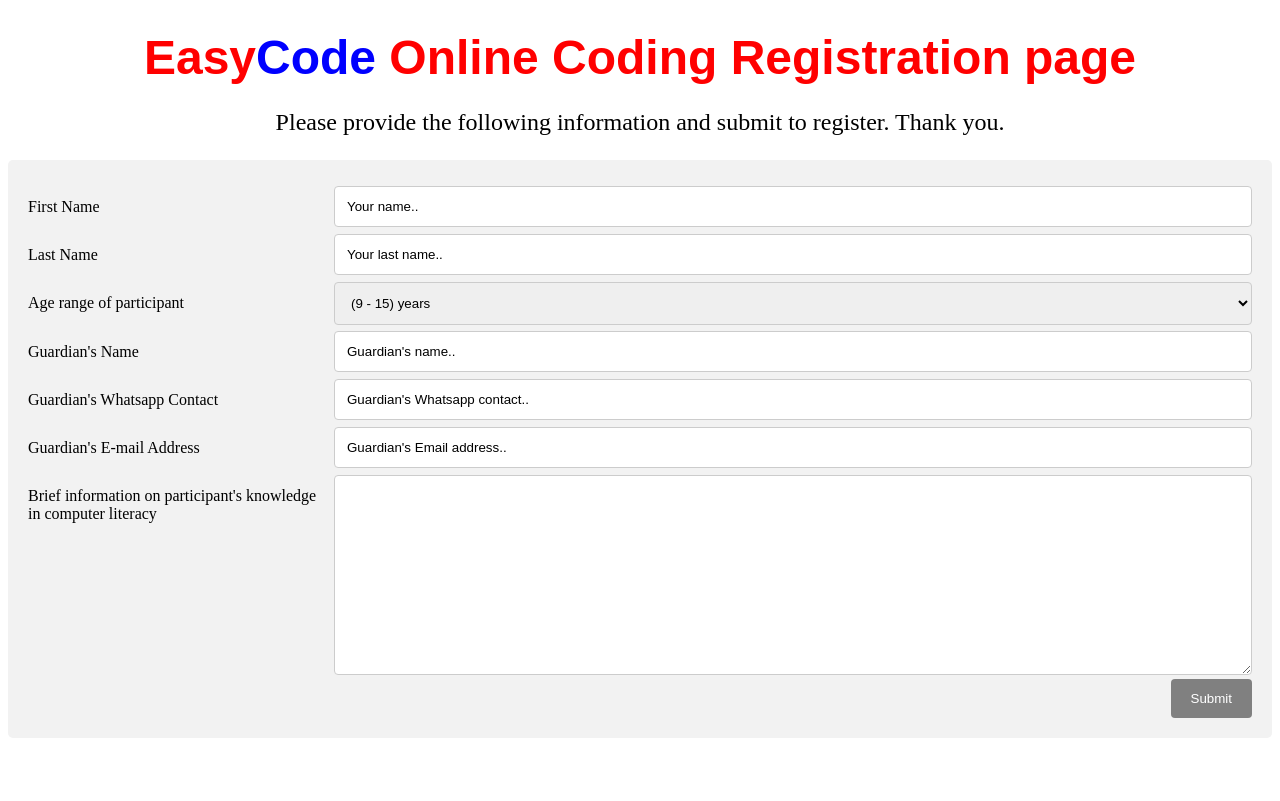
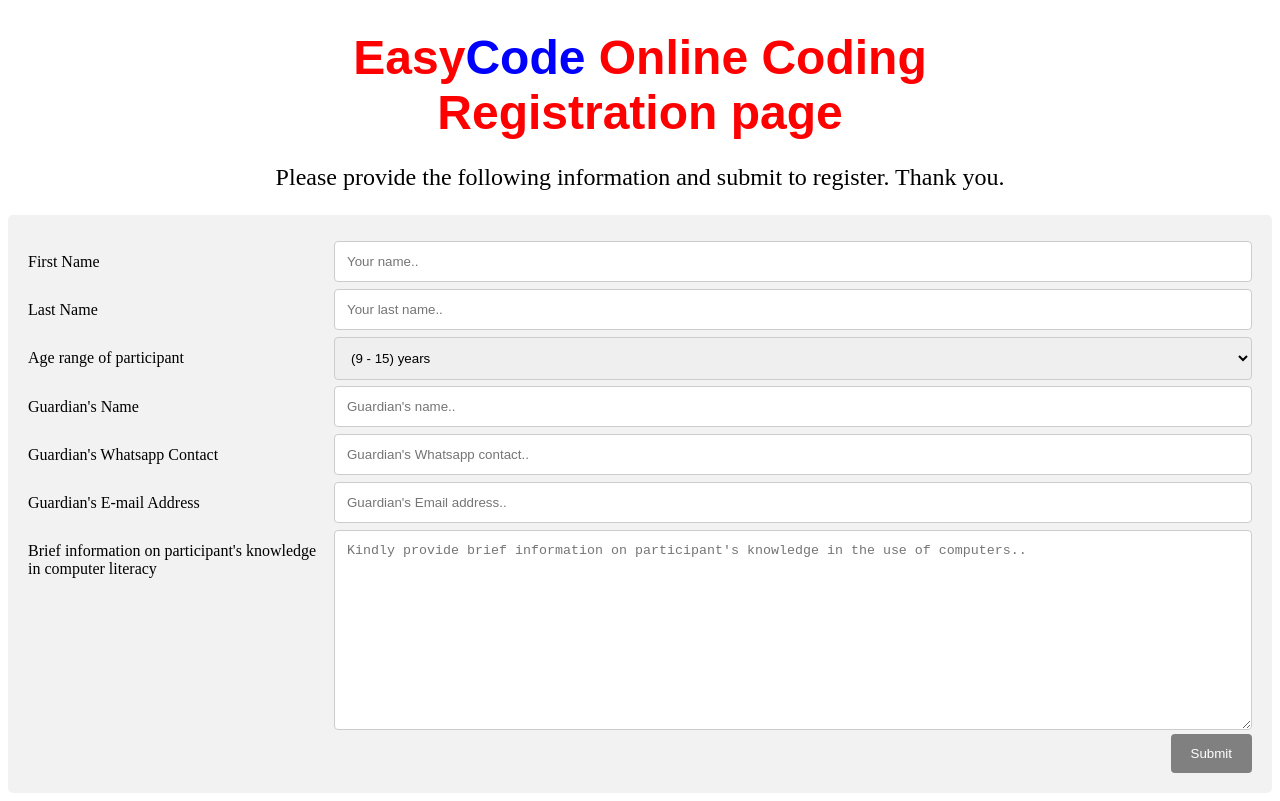
Before and after one commit to easy101code/register, a plain HTML site: page index.html in a window 1280 px wide. Drawn offline with Linux system fonts and the light colour scheme.

Commit message:
Updated Registration Page file

```diff
--- a/index.html
+++ b/index.html
@@ -9,7 +9,7 @@
 
   <body>
     <div class="top-container";font size: >
-      <h1>Easy<span style="color:blue;font-weight:bold">Code</span> Online Coding Registration page</h1>
+      <h1>Easy<span style="color:blue;font-weight:bold">Code</span> Online Coding <br />Registration page</h1>
       <p>
         Please provide the following information and submit to register. Thank you.
       </p>
@@ -21,7 +21,7 @@
         <label for="fname">First Name</label>
       </div>
       <div class="col-75">
-        <input type="text" name="firstname" value="Your name..">
+        <input type="text" name="firstname" placeholder="Your name..">
       </div>
     </div>
     <div class="row">
@@ -29,7 +29,7 @@
         <label for="lname">Last Name</label>
       </div>
       <div class="col-75">
-        <input type="text" name="lastname" value="Your last name..">
+        <input type="text" name="lastname" placeholder="Your last name..">
       </div>
     </div>
 
@@ -52,7 +52,7 @@
         <label for="gname">Guardian's Name</label>
       </div>
       <div class="col-75">
-        <input type="text" name="guardian'sname" value="Guardian's name..">
+        <input type="text" name="guardian'sname" placeholder="Guardian's name..">
       </div>
     </div>
 
@@ -61,7 +61,7 @@
         <label for="gphone">Guardian's Whatsapp Contact</label>
       </div>
       <div class="col-75">
-        <input type="text" contact="guardian'swcontact" value="Guardian's Whatsapp contact..">
+        <input type="text" contact="guardian'swcontact" placeholder="Guardian's Whatsapp contact..">
       </div>
     </div>
 
@@ -71,7 +71,7 @@
         <label for="gemail">Guardian's E-mail Address</label>
       </div>
       <div class="col-75">
-        <input type="text" email="guardian'swemail" value="Guardian's Email address..">
+        <input type="text" email="guardian'swemail" placeholder="Guardian's Email address..">
       </div>
     </div>
 
@@ -80,7 +80,7 @@
         <label for="subject">Brief information on participant's knowledge in computer literacy</label>
       </div>
       <div class="col-75">
-        <textarea name="subject" value="Kindly provide brief information on participant's knowledge in the use of computers.." style="height:200px"></textarea>
+        <textarea name="subject" placeholder="Kindly provide brief information on participant's knowledge in the use of computers.." style="height:200px"></textarea>
       </div>
     </div>
     <div class="row">
```
